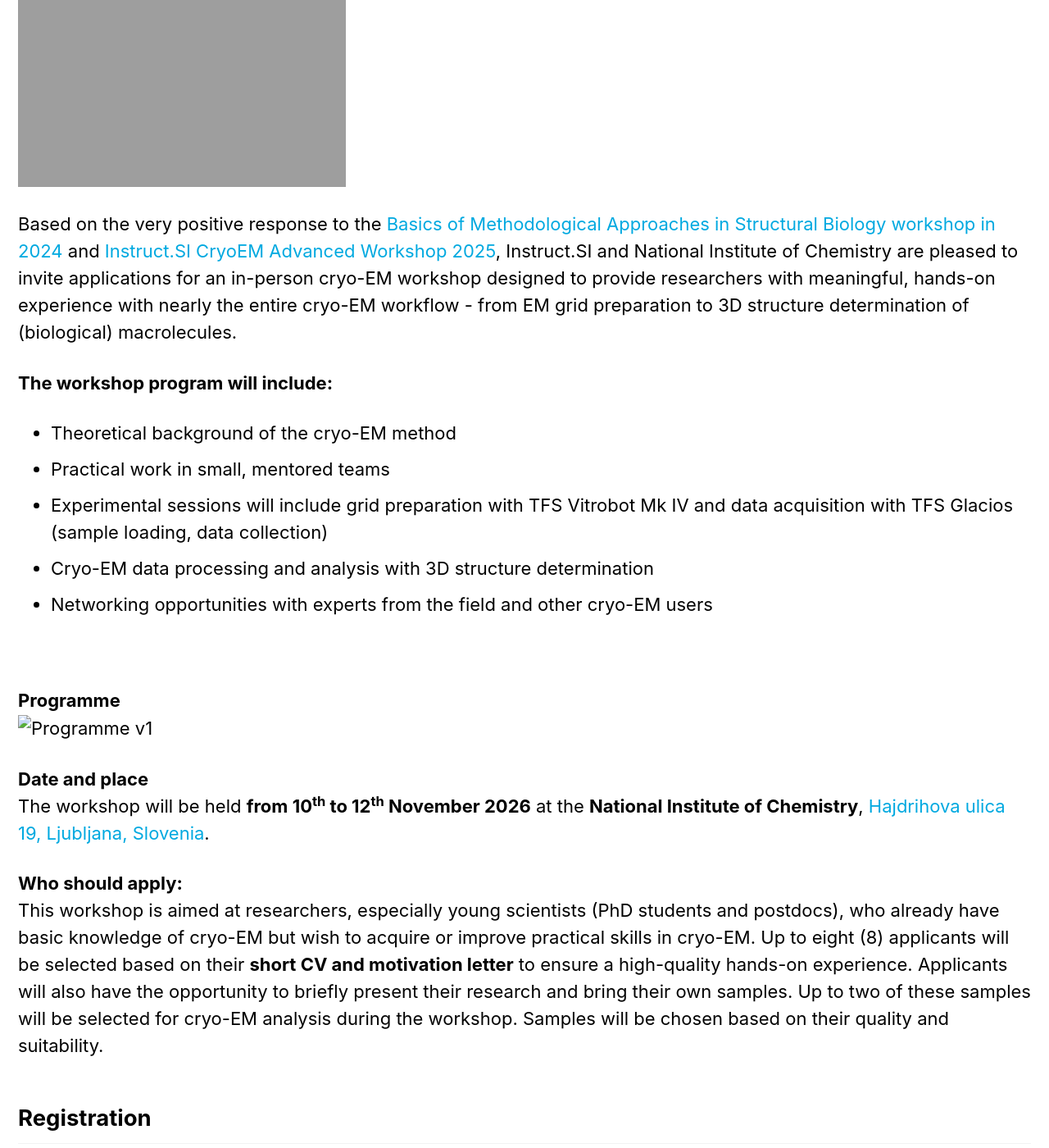
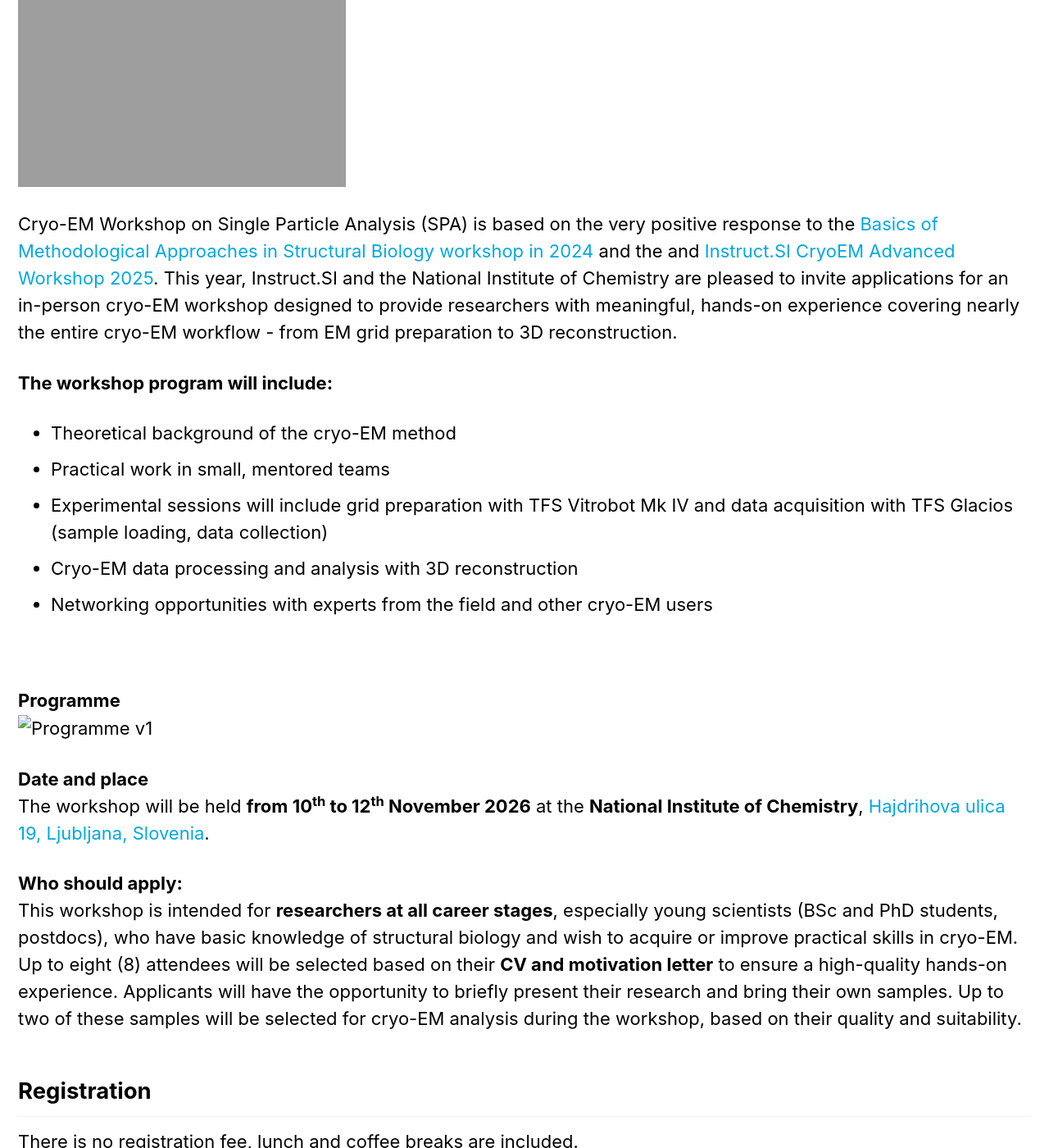
Before and after one commit to InstructSI/instructsi.github.io, a Jekyll site: the page built from _pages/spa2026.md, in a window 1280 px wide and 1400 px high, scrolled down 891 px. Shown: the whole window at 82% size. Built offline with Jekyll 4.4.1, drawn with Linux system fonts in a browser that asks for light colours; cached includes are drawn as plain includes; some of the changed text lies outside the part shown.

Commit message:
edit SPA2026 website

```diff
--- a/_pages/spa2026.md
+++ b/_pages/spa2026.md
@@ -1,7 +1,7 @@
 ---
 permalink: /spa2026/
 title: "Instruct.SI CryoEM Workshop 2026, Single Particle Analysis"
-excerpt: "Cryo-EM workshop designed to provide researchers with meaningful, hands-on experience with nearly the entire cryo-EM workflow - from EM grid preparation to 3D structure determination."
+excerpt: "Cryo-EM workshop designed to provide researchers with meaningful, hands-on experience with nearly the entire cryo-EM workflow - from EM grid preparation to 3D reconstruction."
 layout: splash
 classes: wide
 author_profile: false
@@ -44,14 +44,15 @@ gallery:
 
 ![Invitation SPA2026]({{ site.url }}{{ site.baseurl }}/assets/images/spa2026/Invitation_collage_v1.png)
 
-Based on the very positive response to the [Basics of Methodological Approaches in Structural Biology workshop in 2024](https://instruct-eric.si/bmasb2024) and [Instruct.SI CryoEM Advanced Workshop 2025](https://instruct-eric.si/spa2025), Instruct.SI and National Institute of Chemistry are pleased to invite applications for an in-person cryo-EM workshop designed to provide researchers with meaningful, hands-on experience with nearly the entire cryo-EM workflow - from EM grid preparation to 3D structure determination of (biological) macrolecules.
+Cryo-EM Workshop on Single Particle Analysis (SPA) is based on the very positive response to the [Basics of Methodological Approaches in Structural Biology workshop in 2024](https://instruct-eric.si/bmasb2024) and the and [Instruct.SI CryoEM Advanced Workshop 2025](https://instruct-eric.si/spa2025). This year, Instruct.SI and the National Institute of Chemistry are pleased to invite applications for an in-person cryo-EM workshop designed to provide researchers with meaningful, hands-on experience covering nearly the entire cryo-EM workflow - from EM grid preparation to 3D reconstruction.
+
 
 **The workshop program will include:**
  <ul>
   <li>Theoretical background of the cryo-EM method</li>
   <li>Practical work in small, mentored teams</li>
   <li>Experimental sessions will include grid preparation with TFS Vitrobot Mk IV and data acquisition with TFS Glacios (sample loading, data collection)</li>
-  <li>Cryo-EM data processing and analysis with 3D structure determination</li>
+  <li>Cryo-EM data processing and analysis with 3D reconstruction</li>
   <li>Networking opportunities with experts from the field and other cryo-EM users</li>
 </ul>
 <br>
@@ -64,12 +65,12 @@ The workshop will be held **from 10<sup>th</sup> to 12<sup>th</sup> November 202
 <br>
 
 **Who should apply:**<br>
-This workshop is aimed at researchers, especially young scientists (PhD students and postdocs), who already have basic knowledge of cryo-EM but wish to acquire or improve practical skills in cryo-EM.
-Up to eight (8) applicants will be selected based on their **short CV and motivation letter** to ensure a high-quality hands-on experience. Applicants will also have the opportunity to briefly present their research and bring their own samples. Up to two of these samples will be selected for cryo-EM analysis during the workshop. Samples will be chosen based on their quality and suitability.
+This workshop is intended for **researchers at all career stages**, especially young scientists (BSc and PhD students, postdocs), who have basic knowledge of structural biology and wish to acquire or improve practical skills in cryo-EM.
+Up to eight (8) attendees will be selected based on their **CV and motivation letter** to ensure a high-quality hands-on experience. Applicants will have the opportunity to briefly present their research and bring their own samples. Up to two of these samples will be selected for cryo-EM analysis during the workshop, based on their quality and suitability.
 
 ## Registration
 There is no registration fee, lunch and coffee breaks are included. <br>
-Please register here: Coming soon <br>
+Please register here: [Application form] (https://forms.gle/YHL9UtLvwXU61V149) <br>
 **<u>Registration deadline October 2, 2026</u>**
 <br>
 
```
